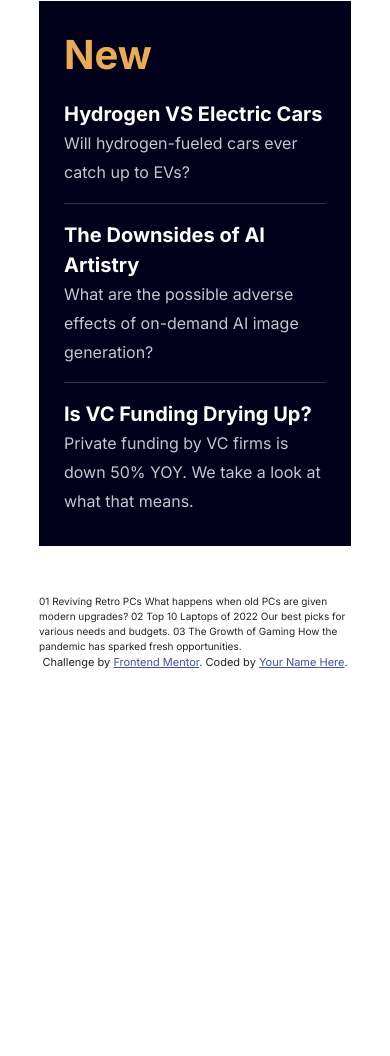
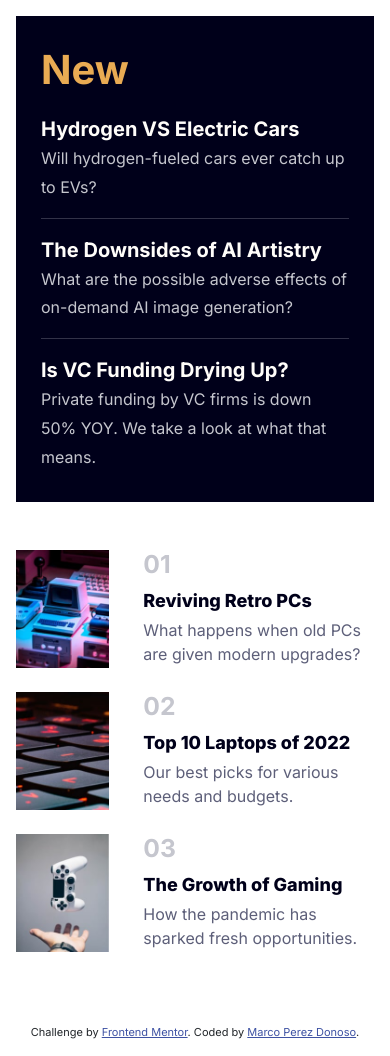
Before and after one commit to marcopdonoso/News-homepage-main, a plain HTML site: page index.html in a window 390 px wide. Shown: the part 827-1883 px from the top of the page. Before the commit the page ends 1517 px from the top, so only its background shows below. Drawn offline with nearby package versions, Linux system fonts and the light colour scheme.

Commit message:
Bootstrap styling for mobile responsive

```diff
--- a/css/styles.css
+++ b/css/styles.css
@@ -5,7 +5,7 @@
 body {
     font-family: 'Inter', sans-serif;
     font-size: 62.5%;
-    padding: 5% 10%;
+    /* padding: 5% 10%; */
 }
 
 header {
@@ -102,3 +102,29 @@ aside hr {
     border-width: 1.3px;
     width: 100%;
 }
+
+footer h2 {
+    color: hsl(233, 8%, 79%);
+    font-weight: 700;
+}
+
+footer a {
+    color: hsl(240, 100%, 5%);
+    font-size: 1.8em;
+    font-weight: 800;
+    text-decoration: none;
+}
+
+footer a:hover {
+    color: hsl(5, 85%, 63%);
+}
+
+footer p {
+    color: hsl(236, 13%, 42%);
+    font-size: 1.6em;
+    margin: 0.25em 0 0;
+}
+
+footer img {
+    width: 90%;
+}
--- a/index.html
+++ b/index.html
@@ -18,7 +18,7 @@
     .attribution a { color: hsl(228, 45%, 44%); }
   </style>
 </head>
-<body>
+<body class="py-3 px-3 py-sm-4 px-sm-5">
 
   <header>
 
@@ -98,22 +98,46 @@
       </aside>
   </main>
 
+  <!-- Footer Section -->
+  <footer class="row mb-5">
+    <div class="col-sm-4 row mx-0 p-0 mb-4">
+      <div class="col-4">
+        <img src="./assets/images/image-retro-pcs.jpg" alt="Retro PCs Image">
+      </div>
+      <div class="col-8">
+        <h2>01</h2>
+        <a href="">Reviving Retro PCs</a>
+        <p>What happens when old PCs are given modern upgrades?</p>
+      </div>
 
-  01
-  Reviving Retro PCs
-  What happens when old PCs are given modern upgrades?
+    </div>
+    <div class="col-sm-4 row mx-0 p-0 mb-4">
+      <div class="col-4">
+        <img src="./assets/images/image-top-laptops.jpg" alt="Laptop keyboard image">
+      </div>
+      <div class="col-8">
+        <h2>02</h2>
+        <a href="">Top 10 Laptops of 2022</a>
+        <p>Our best picks for various needs and budgets.</p>
+      </div>
 
-  02
-  Top 10 Laptops of 2022
-  Our best picks for various needs and budgets.
+    </div>
+    <div class="col-sm-4 row mx-0 p-0 mb-4">
+      <div class="col-4">
+        <img src="./assets/images/image-gaming-growth.jpg" alt="Play Station Control">
+      </div>
+      <div class="col-8">
+        <h2>03</h2>
+        <a href="">The Growth of Gaming</a>
+        <p>How the pandemic has sparked fresh opportunities.</p>
+      </div>
 
-  03
-  The Growth of Gaming
-  How the pandemic has sparked fresh opportunities.
+    </div>
+  </footer>
 
   <div class="attribution">
     Challenge by <a href="https://www.frontendmentor.io?ref=challenge" target="_blank">Frontend Mentor</a>.
-    Coded by <a href="#">Your Name Here</a>.
+    Coded by <a href="https://marcopdonoso.github.io" target="_blank">Marco Perez Donoso</a>.
   </div>
 
   <!-- Bootstrap Scripts -->
```
Lines whose indentation alone changed are shown as unchanged.
